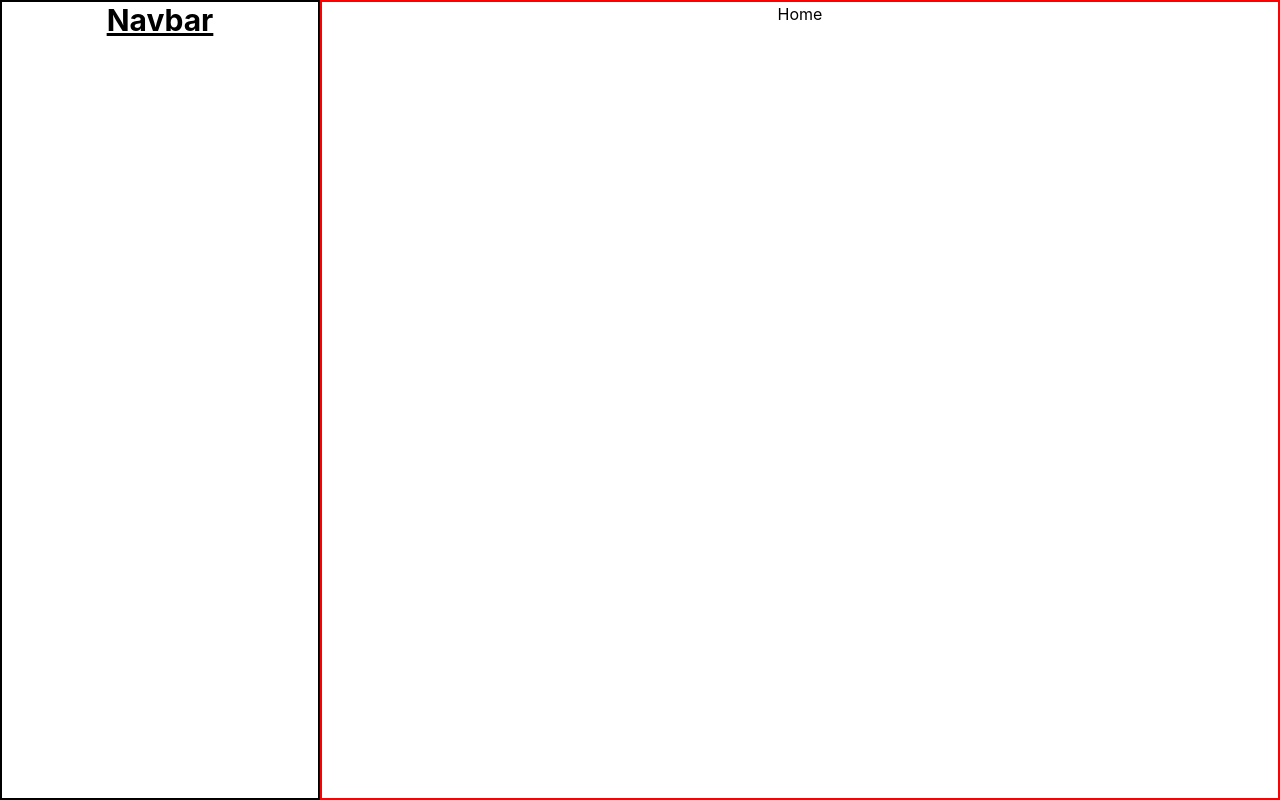
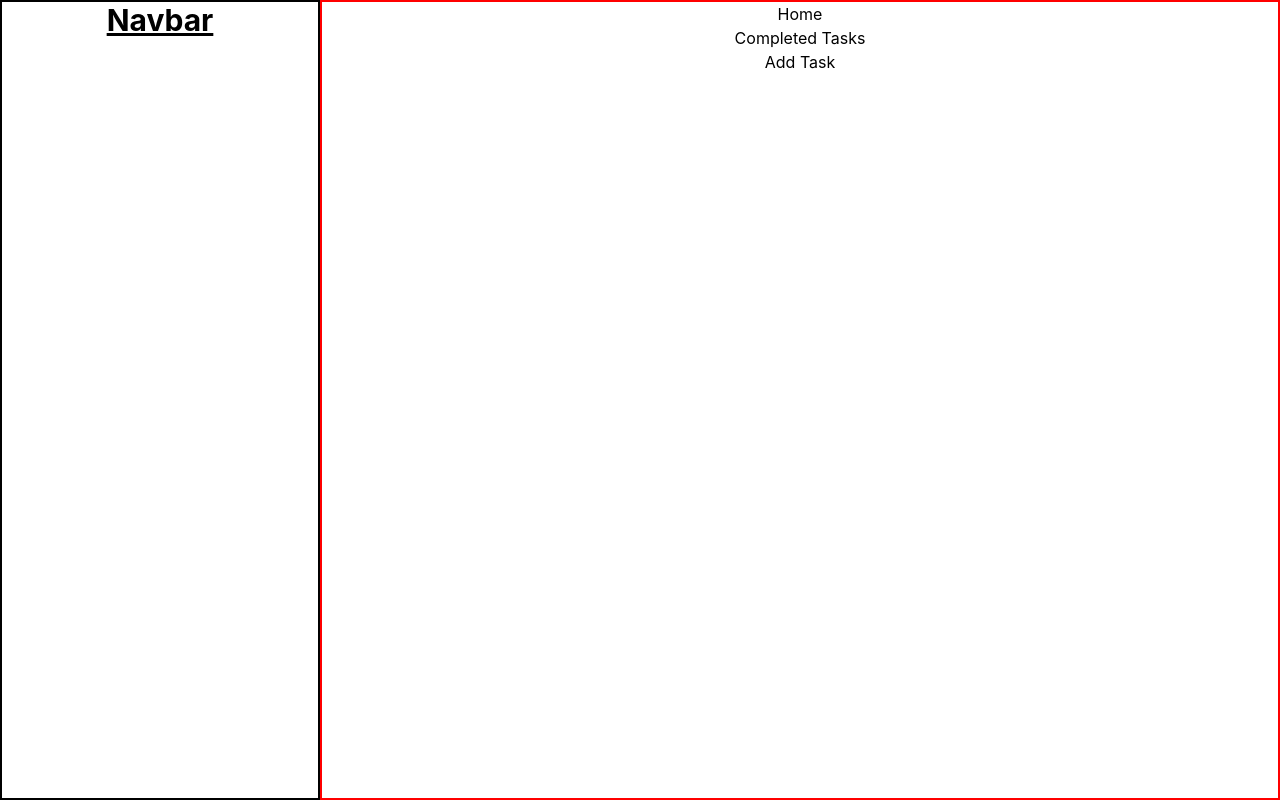
Before and after one commit to mouadlasri/Todo-Modern, a React (Create React App) app: page / in a window 1280 px wide. Built offline with nearby package versions, Linux system fonts and the light colour scheme.

Commit message:
created sub-components of Home page

```diff
--- a/src/components/Landing/Home.js
+++ b/src/components/Landing/Home.js
@@ -1,17 +1,14 @@
 import { React, useEffect, useState } from "react";
 import { TaskList } from "../Task/TaskList";
 import { useTaskState, useTaskDispatch } from "../../context/TaskContext";
+
+import { AddTask } from "../Task/AddTask";
+import { CompletedTask } from "../Task/CompletedTask";
 
 export function Home() {
   const state = useTaskState();
   const dispatch = useTaskDispatch();
   const [input, setInput] = useState("");
-
-  function handleSubmit(e) {
-    e.preventDefault();
-    dispatch({ type: "add-task", payload: { name: input } });
-    setInput("");
-  }
 
   useEffect(() => {
     console.log(`Tasks: ${JSON.stringify(state.tasks)}`);
@@ -20,22 +17,23 @@ export function Home() {
   return (
     <div>
       <h1>Home </h1>
-      <form onSubmit={handleSubmit}>
-        <input type="text" value={input} onChange={(e) => setInput(e.target.value)}></input>
-      </form>
-      {state.tasks.map((task) => (
-        <div key={task.id}>
-          {task.name}
-          <button onClick={() => dispatch({ type: "delete-task", payload: { id: task.id } })}>
-            Delete
-          </button>
-          <button onClick={() => dispatch({ type: "complete-task", payload: { id: task.id } })}>
-            Complete
-          </button>
-        </div>
-      ))}
 
-      {/* <TaskList /> */}
+      {/* Three sub components */}
+
+      {/* Component #1 - Display all notes */}
+      <div>
+        <TaskList />
+      </div>
+
+      {/* Component #2 - Display completed notes */}
+      <div>
+        <CompletedTask />
+      </div>
+
+      {/* Component #3 - Form to add a new Task */}
+      <div>
+        <AddTask />
+      </div>
     </div>
   );
 }
--- /dev/null
+++ b/src/components/Task/AddTask.js
@@ -0,0 +1,24 @@
+import React, { useState } from "react";
+
+import { useTaskDispatch } from "../../context/TaskContext";
+
+export function AddTask() {
+  const [input, setInput] = useState("");
+
+  const dispatch = useTaskDispatch();
+
+  function handleSubmit(e) {
+    e.preventDefault();
+    dispatch({ type: "add-task", payload: { name: input } });
+    setInput("");
+  }
+
+  return (
+    <div>
+      <h1>Add Task</h1>
+      <form onSubmit={handleSubmit}>
+        <input type="text" value={input} onChange={(e) => setInput(e.target.value)}></input>
+      </form>
+    </div>
+  );
+}
--- /dev/null
+++ b/src/components/Task/CompletedTask.js
@@ -0,0 +1,22 @@
+import React, { useState } from "react";
+import { useTaskState, useTaskDispatch } from "../../context/TaskContext";
+
+export function CompletedTask() {
+  const state = useTaskState();
+  const dispatch = useTaskDispatch();
+
+  return (
+    <div>
+      <h1>Completed Tasks</h1>
+      {state.tasks.map((task) => {
+        if (task.complete) {
+          return (
+            <div key={task.id}>
+              <h1>{task.name}</h1>
+            </div>
+          );
+        }
+      })}
+    </div>
+  );
+}
--- a/src/components/Task/TaskList.js
+++ b/src/components/Task/TaskList.js
@@ -1,30 +1,29 @@
 import { React, useState, useEffect } from "react";
-
-let list = [
-  {
-    id: 0,
-    name: "first task",
-  },
-  {
-    id: 1,
-    id: "second task",
-  },
-];
+import { useTaskState, useTaskDispatch } from "../../context/TaskContext";
 
 export function TaskList() {
-  const [tasks, setTasks] = useState();
-
-  useEffect(() => {
-    setTasks(list);
-  }, []);
+  const state = useTaskState();
+  const dispatch = useTaskDispatch();
 
   // Have the state and all functions that modify the state
   // Pass it to each task component
   return (
-    <>
-      {list.map((task) => (
-        <div>{task.name}</div>
-      ))}
-    </>
+    <div>
+      {state.tasks.map((task) => {
+        if (!task.complete) {
+          return (
+            <div key={task.id}>
+              {task.name}
+              <button onClick={() => dispatch({ type: "delete-task", payload: { id: task.id } })}>
+                Delete
+              </button>
+              <button onClick={() => dispatch({ type: "complete-task", payload: { id: task.id } })}>
+                Complete
+              </button>
+            </div>
+          );
+        }
+      })}
+    </div>
   );
 }
--- a/src/context/TaskContext.js
+++ b/src/context/TaskContext.js
@@ -40,7 +40,7 @@ function newTask(name) {
 
 // const TaskContext = React.createContext(initialState);
 
-const TaskStateContext = React.createContext(initialState);
+const TaskStateContext = React.createContext();
 const TaskDispatchContext = React.createContext();
 
 export function TaskProvider({ children }) {
```
